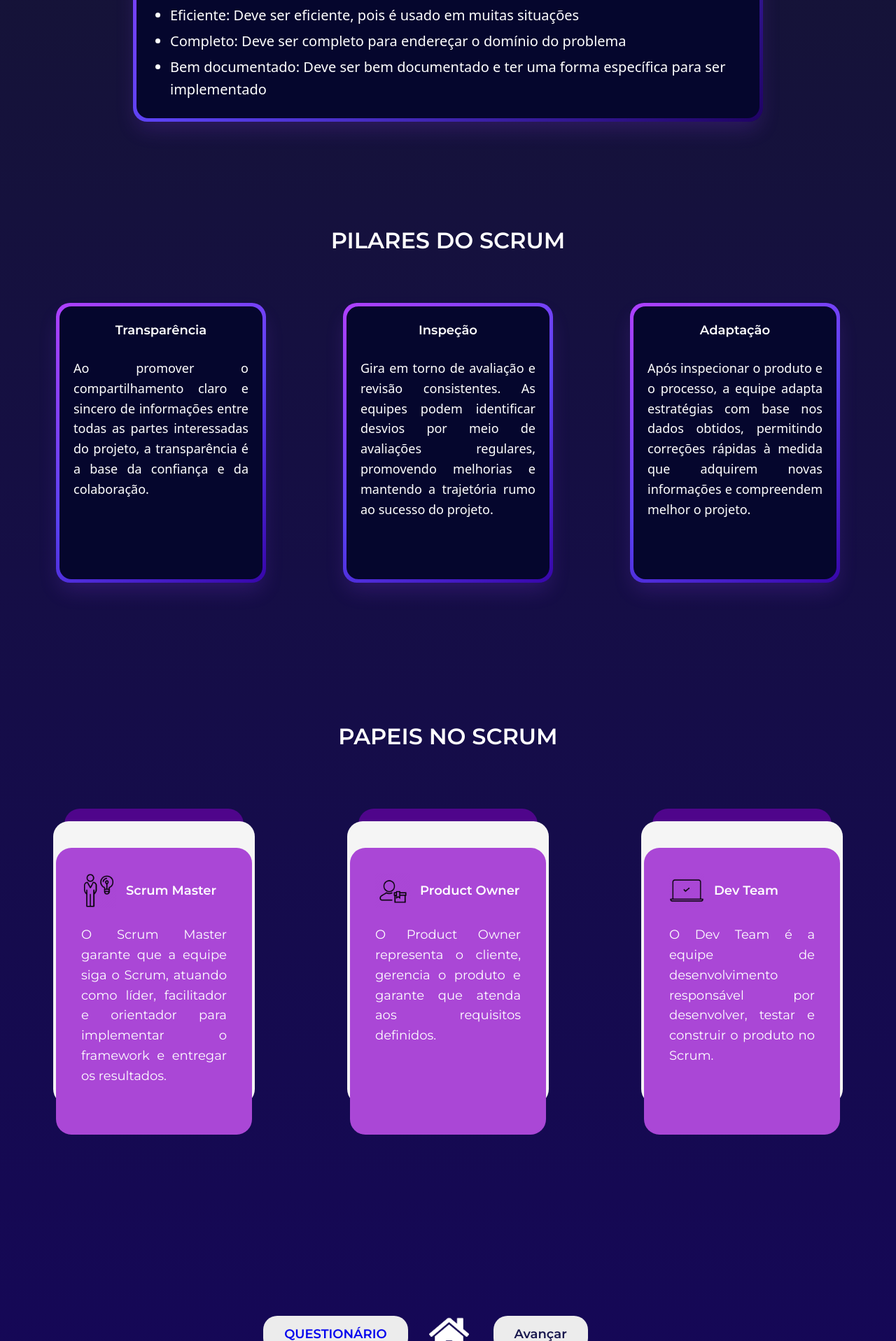
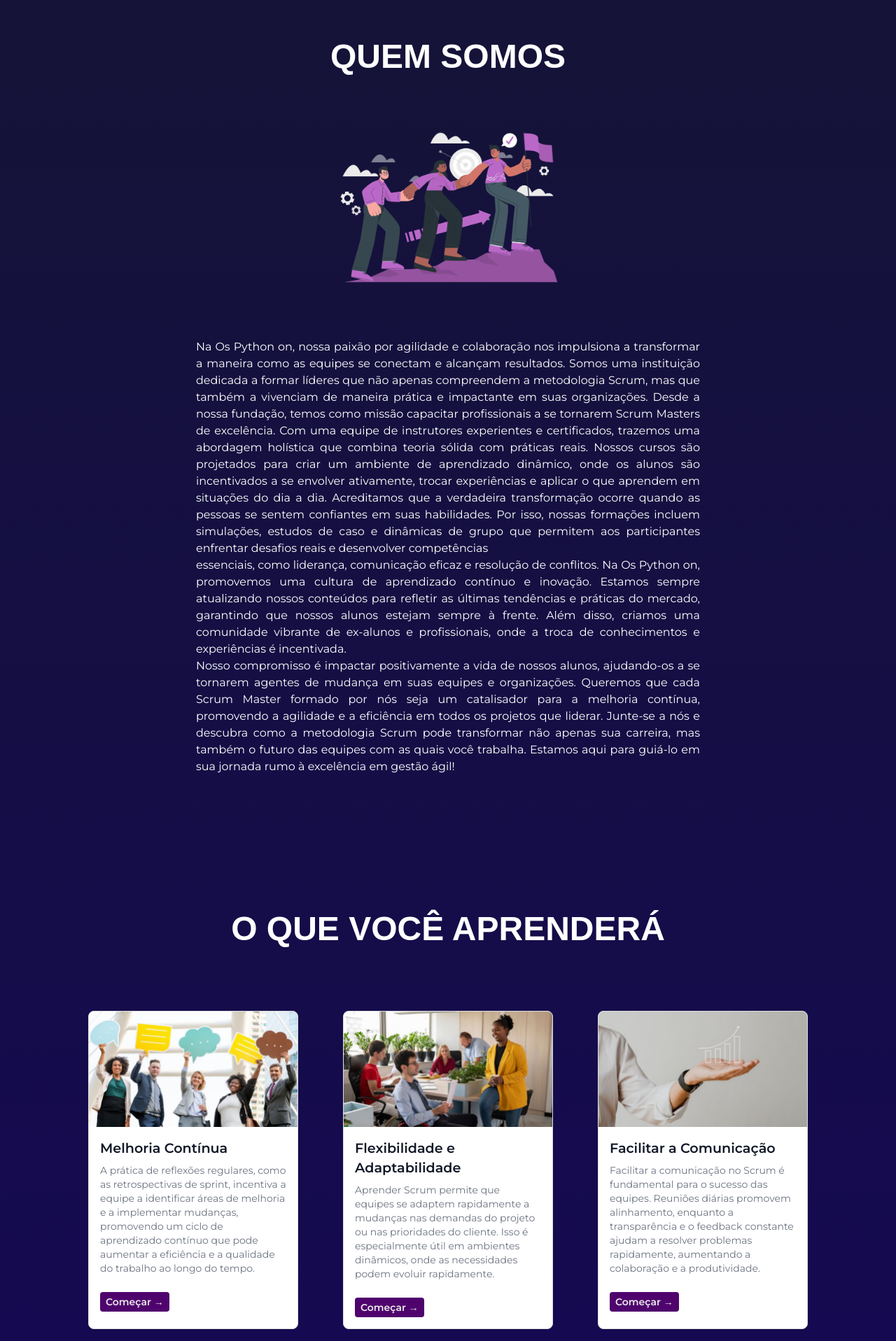
Before and after one commit to Os-Python-On/API-OsPythonOn, a Flask app: page /modulo1.html in a window 1280 px wide. Shown: the part 734-2651 px from the top of the page at 70% size. Run offline with Flask 3, Linux system fonts and the light colour scheme; some libraries are stand-ins or nearby versions.

Commit message:
Update modulo1.html

```diff
--- a/API-OsPyOn/templates/modulo1.html
+++ b/API-OsPyOn/templates/modulo1.html
@@ -3,7 +3,7 @@
 <head>
     <meta charset="UTF-8">
     <meta name="viewport" content="width=device-width, initial-scale=1.0">
-    <link rel="shortcut icon" href="/static/images/roxa.png" type="image/x-icon">
+    <link rel="shortcut icon" href="../static/images/roxa.png" type="image/x-icon">
     <title>Os Python On</title>
 
     <!--=============== REMIXICONS ===============-->
@@ -11,7 +11,7 @@
 
 
     <!-- ===================CSS=================== -->
-    <link rel="stylesheet" href="/static/style.css">
+    <link rel="stylesheet" href="../static/style.css">
 
 </head>
 <body>
@@ -91,127 +91,200 @@
   </header>
 
      <main>
-    <!-- Tópico 1 -->
+        <section id="secum">
 
-    <h1 class="ias">INTRODUÇÃO AO SCRUM</h1>
-    <section class="card-introducao">
-       <div class="card-intro">
-          <div class="card__content">
-             <p class="pmod1" >O scrum é uma metodologia ágil baseada em sprints que são os ciclos de produção de um projeto, que garante constantes revisões e aperfeiçoamentos para que o resultado seja o melhor possível.</p>
-             <p class="pmod1">O scrum surgiu na década de 80 com os estudantes japoneses Hirotaka Takeuchi e Ikujiro Nonaka, quando eles escreveram um artigo chamado “O novo jogo de negócios”, onde eles descreveram um modelo de desenvolvimento de produtos baseado em equipes auto-organizadas e multidisciplinares, com ciclos curtos de entrega de resultados.</p>
-             <p class="pmod1">Um framework deve ter as seguintes característica-s:</p>
 
-             <ul>
-                <li class="pmod1">Reusável: Deve ser usável e reutilizável </li>
-                <li class="pmod1">Extensível: Deve conter funcionalidade abstrata que possa ser completada</li>
-                <li class="pmod1">Seguro: Deve ser seguro para o desenvolvedor de aplicações</li>
-                <li class="pmod1">Eficiente: Deve ser eficiente, pois é usado em muitas situações</li>
-                <li class="pmod1">Completo: Deve ser completo para endereçar o domínio do problema</li>
-                <li class="pmod1">Bem documentado: Deve ser bem documentado e ter uma forma específica para ser implementado</li>
-             </ul>
+     <article class="artsec1">
+          <img id="imghome" src="../static/images/teste.png" alt="um grupo de 3 pessoas montando um quebra cabeça">
+
+        <div id="textohome">
+        <h1 id="h1home">APRENDA <br> MÉTODO SCRUM!</h1>
+
+        <p id="paragrafohome"> Aqui, transformamos aspirantes em especialistas em Scrum Master.<br>
+           Junte-se a nós e torne-se um agente de mudança no seu ambiente de trabalho!</p>
+
+        <a href="{{ url_for('conceito') }}">
+           <button class="botaoini" >
+              <span id="começarhome" >Começar</span>
+                  <svg
+                    xmlns="http://www.w3.org/2000/svg"
+                    fill="none"
+                    viewBox="0 0 74 74"
+                    height="34"
+                    width="34"
+       >
+           <circle stroke-width="3" stroke="black" r="35.5" cy="37" cx="37"></circle>
+              <path
+                 fill="black"
+                 d="M25 35.5C24.1716 35.5 23.5 36.1716 23.5 37C23.5 37.8284 24.1716 38.5 25 38.5V35.5ZM49.0607 38.0607C49.6464 37.4749 49.6464 36.5251 49.0607 35.9393L39.5147 26.3934C38.9289 25.8076 37.9792 25.8076 37.3934 26.3934C36.8076 26.9792 36.8076 27.9289 37.3934 28.5147L45.8787 37L37.3934 45.4853C36.8076 46.0711 36.8076 47.0208 37.3934 47.6066C37.9792 48.1924 38.9289 48.1924 39.5147 47.6066L49.0607 38.0607ZM25 38.5L48 38.5V35.5L25 35.5V38.5Z"
+              ></path>
+                 </svg>
+           </button>
+           </a>
+        </div>
+     </article>
+  </section>
+
+
+
+        <section id="secquemsomos">
+
+           <h2 id="h2quemsomos">QUEM SOMOS</h2>
+
+           <img id="imgquemsomos" src="../static/images/imgquemsomos.png" alt="">
+
+           <p id="pquemsomos">
+               Na Os Python on, nossa paixão por agilidade e colaboração nos impulsiona a transformar a maneira como as equipes se conectam e
+               alcançam resultados. Somos uma instituição dedicada a formar líderes que não apenas compreendem a metodologia Scrum, mas que também
+               a vivenciam de maneira prática e impactante em suas organizações. Desde a nossa fundação, temos como missão capacitar profissionais
+               a se tornarem Scrum Masters de excelência. Com uma equipe de instrutores experientes e certificados, trazemos uma abordagem holística
+               que combina teoria sólida com práticas reais. Nossos cursos são projetados para criar um ambiente de aprendizado dinâmico, onde os
+               alunos são incentivados a se envolver ativamente, trocar experiências e aplicar o que aprendem em situações do dia a dia.
+               Acreditamos que a verdadeira transformação ocorre quando as pessoas se sentem confiantes em suas habilidades. Por isso, nossas formações
+               incluem simulações, estudos de caso e dinâmicas de grupo que permitem aos participantes enfrentar desafios reais e desenvolver competências <br>
+               essenciais, como liderança, comunicação eficaz e resolução de conflitos.
+               Na Os Python on, promovemos uma cultura de aprendizado contínuo e inovação. Estamos sempre atualizando nossos conteúdos para refletir as
+               últimas tendências e práticas do mercado, garantindo que nossos alunos estejam sempre à frente. Além disso, criamos uma comunidade vibrante
+               de ex-alunos e profissionais, onde a troca de conhecimentos e experiências é incentivada. <br>
+               Nosso compromisso é impactar positivamente a vida de nossos alunos, ajudando-os a se tornarem agentes de mudança em suas equipes e organizações.
+               Queremos que cada Scrum Master formado por nós seja um catalisador para a melhoria contínua, promovendo a agilidade e a eficiência em todos os
+               projetos que liderar.
+               Junte-se a nós e descubra como a metodologia Scrum pode transformar não apenas sua carreira, mas também o futuro das equipes com as quais você
+               trabalha. Estamos aqui para guiá-lo em sua jornada rumo à excelência em gestão ágil!</p>
+
+           </section>
+
+
+<section id="secoqueaprendera" >
+
+  <h3 id="h3aprender">O QUE VOCÊ APRENDERÁ</h3>
+
+<article  id="artaprender" >
+  <div class="cardhome">
+   <div class="image"><img src="../static/images/3.jpg" alt=""></div>
+    <div class="content">
+      <a href="#">
+        <aside class="title">
+           Melhoria Contínua
+        </aside>
+      </a>
+
+      <p class="desc">
+        A prática de reflexões regulares, como as retrospectivas de sprint, incentiva a equipe a identificar áreas de melhoria e a implementar mudanças, promovendo um ciclo de aprendizado contínuo que pode aumentar a eficiência e a qualidade do trabalho ao longo do tempo.
+      </p>
+
+      <a class="action" href="{{ url_for('conceito') }}">
+        Começar
+        <span aria-hidden="true">
+          →
+        </span>
+      </a>
+    </div>
+  </div>
+
+  <div class="cardhome">
+     <div class="image"><img src="../static/images/1.jpg" alt=""></div>
+      <div class="content">
+        <a href="#">
+          <aside class="title">
+           Flexibilidade e Adaptabilidade
+          </aside>
+        </a>
+
+        <p class="desc">
+           Aprender Scrum permite que equipes se adaptem rapidamente a mudanças nas demandas do projeto ou nas prioridades do cliente. Isso é especialmente útil em ambientes dinâmicos, onde as necessidades podem evoluir rapidamente.
+        </p>
+
+        <a class="action" href="{{ url_for('conceito') }}">
+          Começar
+          <span aria-hidden="true">
+            →
+          </span>
+        </a>
+      </div>
+    </div>
+
+    <div class="cardhome">
+     <div class="image"><img src="../static/images/2.jpg" alt=""></div>
+      <div class="content">
+        <a href="#">
+          <aside class="title">
+           Facilitar a Comunicação
+          </aside>
+        </a>
+
+        <p class="desc">
+           Facilitar a comunicação no Scrum é fundamental para o sucesso das equipes. Reuniões diárias promovem alinhamento, enquanto a transparência e o feedback constante ajudam a resolver problemas rapidamente, aumentando a colaboração e a produtividade.
+        </p>
+
+        <a class="action" href="{{ url_for('conceito') }}">
+          Começar
+          <span aria-hidden="true">
+            →
+          </span>
+        </a>
+      </div>
+    </div>
+  </article>
+
+</section>
+
+<section id="faq" >
+
+  <div class="wrapper">
+      <h4 id="h4duvidas">Perguntas frequentes</h4>
+
+      <div class="faq">
+        <button class="accordion">
+          ➤ Terei uma explicação completa sobre Scrum Master?
+          <i class="fa-solid fa-chevron-down"></i>
+        </button>
+        <div class="pannel">
+          <p>
+          ❯ Sim! Em nosso curso você terá uma explicação completa e detalhada sobre Scrum Master aproveitando
+            o máximo de nossa dinamica de ensino.
+          </p>
+        </div>
+      </div>
+
+      <div class="faq">
+        <button class="accordion">
+          ➤ Poderei tester meus conhecimentos?
+          <i class="fa-solid fa-chevron-down"></i>
+        </button>
+        <div class="pannel">
+          <p>
+          ❯ Sim! Ao final de cada módulo terá um questionário de 5 perguntas, e um no final do último módulo
+            para saber o resultado geral do seu estudo.
+          </p>
+        </div>
+      </div>
+
+      <div class="faq">
+        <button class="accordion">
+          ➤ Poderei acessar o curso por celulares ou apenas computador?
+          <i class="fa-solid fa-chevron-down"></i>
+        </button>
+        <div class="pannel">
+          <p>
+          ❯ Poderá acessar sem problemas pelo celular
+          </p>
         </div>
       </div>
 
 </section>
 
-    <!-- Tópico 1 -->
-
-    <!-- Tópico 2 -->
-    <h1 class="pds">PILARES DO SCRUM</h1>
-    <section class="card-t2">
-       <div id="pds" class="card">
-          <div class="card__content">
-             <h2>Transparência</h2>
-             <p>Ao promover o compartilhamento claro e sincero de informações entre todas as partes interessadas do projeto, a transparência é a base da confiança e da colaboração.</p>
-          </div>
-       </div>
-
-       <div class="card">
-          <div class="card__content">
-             <h2>Inspeção</h2>
-             <p>Gira em torno de avaliação e revisão consistentes. As equipes podem identificar desvios por meio de avaliações regulares, promovendo melhorias e mantendo a trajetória rumo ao sucesso do projeto.</p>
-          </div>
-       </div>
-
-       <div class="card">
-          <div class="card__content">
-             <h2>Adaptação</h2>
-             <p>Após inspecionar o produto e o processo, a equipe adapta estratégias com base nos dados obtidos, permitindo correções rápidas à medida que adquirem novas informações e compreendem melhor o projeto.</p>
-          </div>
-       </div>
-    </section>
-
-    <!-- Tópico 2 -->
-
-    <!-- Tópico 3 -->
-    <h1 class="pns">PAPEIS NO SCRUM</h1>
-    <section class="cards-conceito" >
-       <div id="pns" class="card-conceito">
-          <div class="content-mod1">
-             <div class="titulo-card">
-                <img class="img-card" src="/static/images/master.png">
-                   <h2>Scrum Master</h2>
-             </div>
-                   <p class="para">
-                   O Scrum Master garante que a equipe siga o Scrum, atuando como líder, facilitador e orientador para implementar o framework e entregar os resultados.
-                   </p>
-             </div>
-          </div>
-       </div>
-
-       <div class="card-conceito">
-          <div class="content-mod1">
-             <div class="titulo-card">
-                <img class="img-card" src="/static/images/PO.webp">
-                   <h2>Product Owner</h2>
-             </div>
-                   <p class="para">
-                         O Product Owner representa o cliente, gerencia o produto e garante que atenda aos requisitos definidos.
-                   </p>
-             </div>
-          </div>
-       </div>
-
-       <div class="card-conceito">
-          <div class="content-mod1">
-             <div class="titulo-card">
-                <img class="img-card" src="/static/images/dev team.png">
-                   <h2>Dev Team</h2>
-             </div>
-                   <p class="para">
-                   O Dev Team é a equipe de desenvolvimento responsável por desenvolver, testar e construir o produto no Scrum.
-                   </p>
-             </div>
-          </div>
-       </div>
-    </section>
-    <!-- Tópico 3 -->
 </main>
-
- <section class="Mod3-quest">
-   <div class="Mod3-quest-quest">
-      <a href="{{ url_for('quest1') }}" class="Mod3-quest-quest"><b>QUESTIONÁRIO</b></a>
-   </div>
-   <a href="{{ url_for('index') }}" style="margin-right: 20px;">
-       <img src="/static/images/casabranca.png" alt="" style="width: 80%;">
-   </a>
-   <div class="button-section">
-      <a href="{{ url_for('modulo2') }}" class="start-button">Avançar</a>
-   </div>
-</section>
-
-
-
 
 <footer>
 
   <a href="https://github.com/Os-Python-On/API-OsPythonOn">
-        <img id="gitfooter" src="/static/images/github.png" alt="GitHub">
+      <img id="gitfooter" src="../static/images/github.png" alt="GitHub">
   </a>
       <p id="pfooter" >© Copyright Os Python On 2024</p>
 </footer>
-
 <!--=============== MAIN JS ===============-->
- <script src="/static/js/main.js"></script>
+     <script src="../static/js/main.js"></script>
+     <script src="../static/js/faq.js"></script>
 </body>
 </html>
```
Lines whose indentation alone changed are shown as unchanged.
